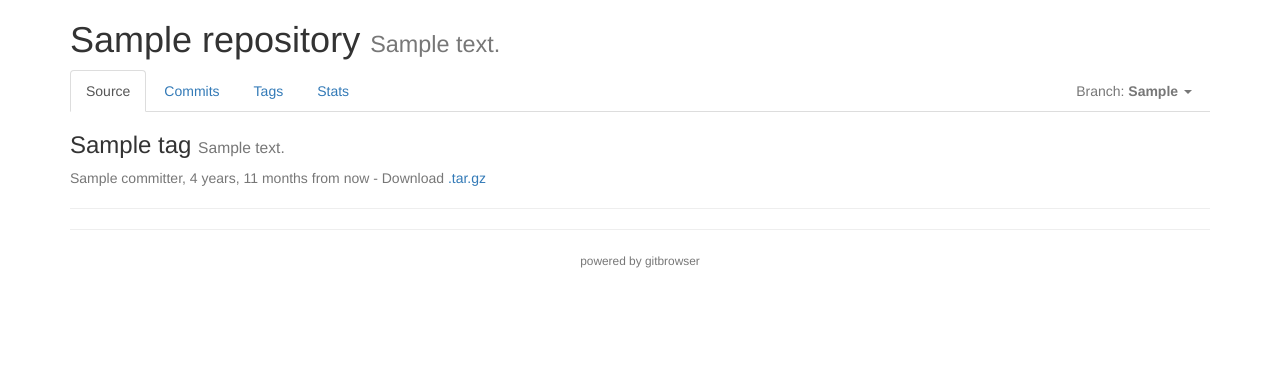
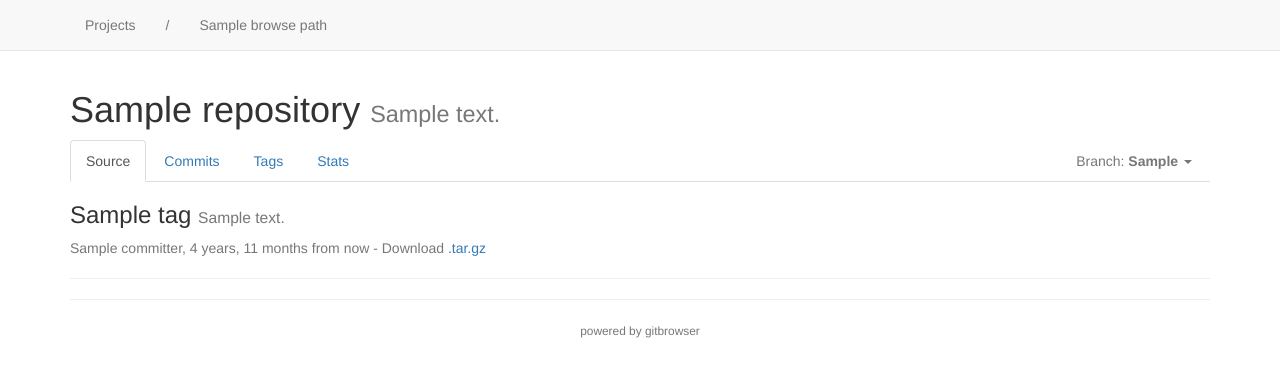
Before and after one commit to ercpe/gitbrowser, a Django app: template src/gitbrowser/templates/repo_tags.html in a window 1280 px wide. Shown: the top 377 px of the page. Run offline with Django 3.2, Linux system fonts and the light colour scheme; the template is opened without the code that fills it: most values are stand-ins (such as "Sample title", 1, 10 or a date in 2020); some libraries are stand-ins or nearby versions.

Commit message:
Added rough navbar; fixed lexer

```diff
--- a/src/gitbrowser/conf.py
+++ b/src/gitbrowser/conf.py
@@ -33,7 +33,6 @@ class GitbrowserConf(object):
 		if not self.config_dict:
 			self.config_dict = CONFIG_DEFAULTS
 			self.config_dict.update(getattr(settings, 'GITBROWSER', {}))
-			print(self.config_dict)
 		return self.config_dict
 
 	@property
--- a/src/gitbrowser/static/site.css
+++ b/src/gitbrowser/static/site.css
@@ -1,4 +1,5 @@
 html { overflow-y: scroll; }
+body { padding-top: 70px; }
 
 .tree-table .tree-item-name { white-space: nowrap; min-width: 130px; }
 td.tree-item-latest-commit-date { text-align: right; width: 165px; }
--- a/src/gitbrowser/templates/repository_template.html
+++ b/src/gitbrowser/templates/repository_template.html
@@ -6,7 +6,7 @@
 {% endblock %}
 
 {% block content %}
-	<h1>{{repository}}{% if repository.description %} <small>{{repository.description}}</small>{% endif %}</h1>
+	<h1>{{repository.name}}{% if repository.description %} <small>{{repository.description}}</small>{% endif %}</h1>
 
 	<ul class="nav nav-tabs">
 		<li role="presentation" class="active"><a href="{% url 'browse_ref' repository.relative_path repository.list_filter_ref repository.list_filter_path %}" title="Browse source tree of {{repository.name}}">Source</a></li>
--- a/src/gitbrowser/templates/template.html
+++ b/src/gitbrowser/templates/template.html
@@ -1,4 +1,4 @@
-<!DOCTYPE html>
+{% load bootstrap3 %}<!DOCTYPE html>
 <html lang="en">
 	<head>
 		<meta charset="utf-8">
@@ -15,7 +15,26 @@
 		{% block styles %}{% endblock %}
 		{% block scripts %}{% endblock %}
 	</head>
-	<body>
+	<body role="document">
+
+		<nav class="navbar navbar-default navbar-fixed-top">
+  			<div class="container">
+				<div id="navbar">
+
+					<ul class="nav navbar-nav">
+						<li><a href="{% url 'list' '' %}" title="Projects">Projects</a></li>
+						<li class="navbar-text hidden-xs">/<li>
+						{% for path, label in browse_path_items %}
+							<li><a href="{% url 'list' path %}" title="Browse {{path}}">{{label}}</a></li>
+							{% if not forloop.last %}
+								<li class="navbar-text hidden-xs">/<li>
+							{% endif %}
+						{% endfor %}
+					</ul>
+				</div>
+			</div>
+		</nav>
+
 		<div class="container">
 			<div class="wrapper">
 				{% block content %}{% endblock %}
--- a/src/gitbrowser/views/core.py
+++ b/src/gitbrowser/views/core.py
@@ -11,6 +11,7 @@ from django.views.generic.base import TemplateView, View
 from django.views.generic.detail import DetailView
 from gitbrowser.conf import config
 from gitbrowser.templatetags.gb_tags import time_tag
+from gitbrowser.utils.misc import generate_breadcrumb_path
 
 
 class ListRepositoriesView(TemplateView):
@@ -18,7 +19,9 @@ class ListRepositoriesView(TemplateView):
 
 	def get_context_data(self, path='', **kwargs):
 		d = super(ListRepositoriesView, self).get_context_data()
+		logging.info("Listing path: %s" % path)
 		d['repositories'] = lambda: config.lister.list(self.request.user, path, flat=config.list_flat)
+		d['browse_path_items'] = generate_breadcrumb_path(path)
 		return d
 
 
```
Also changed, not shown: src/gitbrowser/templatetags/highlight.py (+7 -1 lines), src/gitbrowser/utils/misc.py (added, +9 -0 lines), src/gitbrowser/utils/repo.py (+2 -8 lines).
